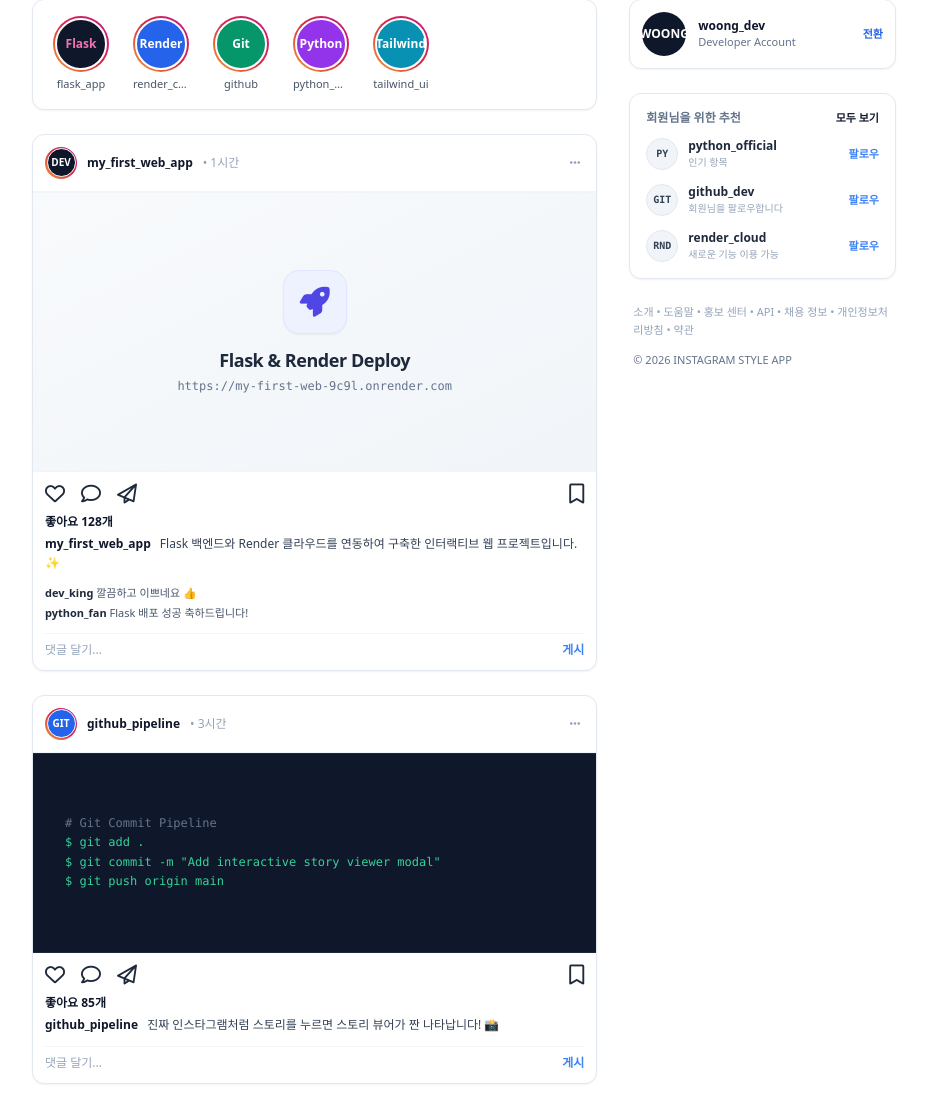
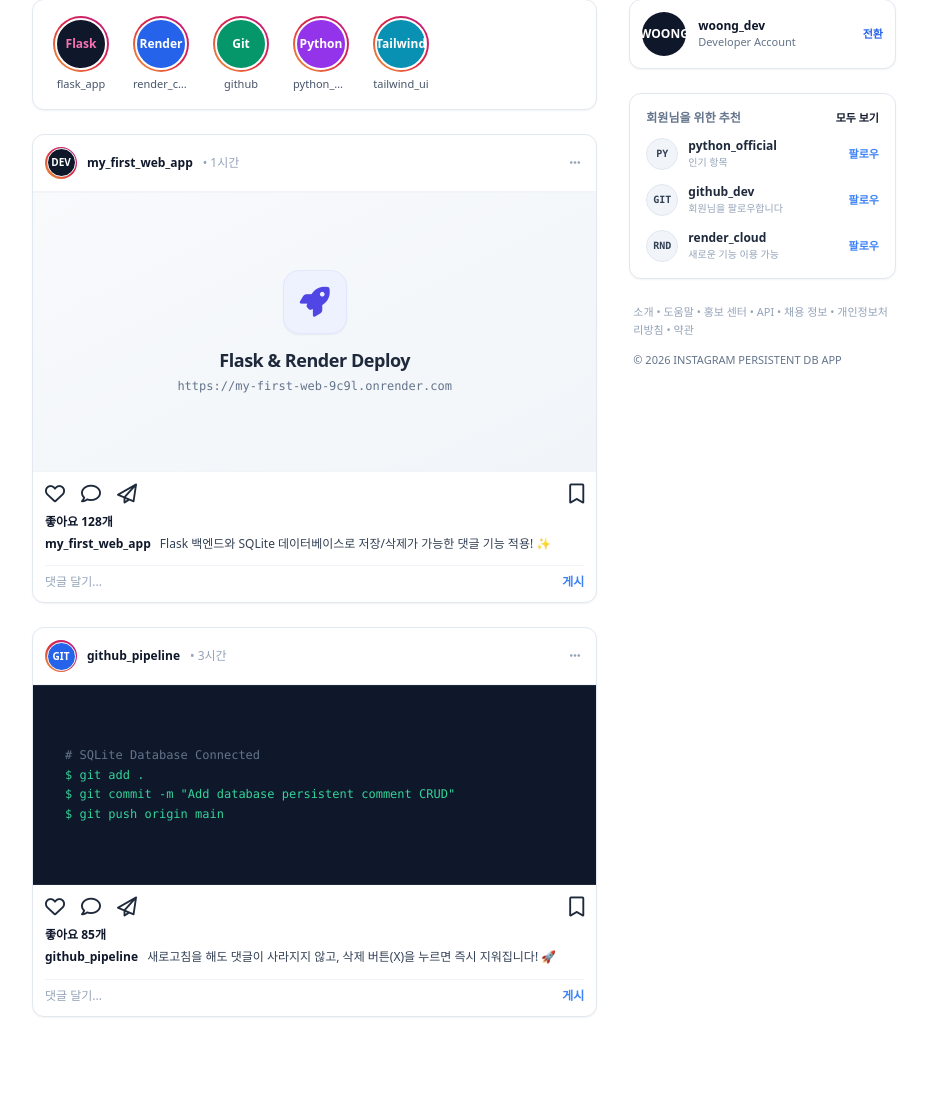
Before and after one commit to ChoiHwanwoong/my-first-web, a Flask app: page / in a window 1280 px wide. Shown: the part 82-1190 px from the top of the page, without its empty margins (176-1103 px from the left). After the commit the page ends 1099 px from the top, so only its background shows below. Run offline with Flask 3, Linux system fonts and the light colour scheme; data that the repository does not hold is empty; some libraries are stand-ins or nearby versions.

Commit message:
Add SQLite database for persistent comment creation and deletion

```diff
--- a/app.py
+++ b/app.py
@@ -1,12 +1,76 @@
+from flask import Flask, render_template, request, jsonify
+import sqlite3
 import os
-from flask import Flask, render_template
 
 app = Flask(__name__)
+DB_PATH = 'comments.db'
+
+# 데이터베이스 초기화 (테이블 생성)
+def init_db():
+    conn = sqlite3.connect(DB_PATH)
+    cursor = conn.cursor()
+    cursor.execute('''
+        CREATE TABLE IF NOT EXISTS comments (
+            id INTEGER PRIMARY KEY AUTOINCREMENT,
+            post_id INTEGER NOT NULL,
+            username TEXT NOT NULL,
+            content TEXT NOT NULL,
+            created_at TIMESTAMP DEFAULT CURRENT_TIMESTAMP
+        )
+    ''')
+    conn.commit()
+    conn.close()
+
+init_db()
 
 @app.route('/')
-def home():
-    return render_template('index.html', title="내 첫 웹사이트")
+def index():
+    return render_template('index.html')
+
+# 1. 댓글 조회 API
+@app.route('/api/comments/<int:post_id>', methods=['GET'])
+def get_comments(post_id):
+    conn = sqlite3.connect(DB_PATH)
+    cursor = conn.cursor()
+    cursor.execute('SELECT id, username, content FROM comments WHERE post_id = ? ORDER BY id ASC', (post_id,))
+    rows = cursor.fetchall()
+    conn.close()
+
+    comments = [{'id': row[0], 'username': row[1], 'content': row[2]} for row in rows]
+    return jsonify({'status': 'success', 'comments': comments})
+
+# 2. 댓글 추가 API
+@app.route('/api/comments', methods=['POST'])
+def add_comment():
+    data = request.json
+    post_id = data.get('post_id')
+    username = data.get('username', 'woong_dev')
+    content = data.get('content')
+
+    if not content:
+        return jsonify({'status': 'error', 'message': '내용을 입력해주세요.'}), 400
+
+    conn = sqlite3.connect(DB_PATH)
+    cursor = conn.cursor()
+    cursor.execute('INSERT INTO comments (post_id, username, content) VALUES (?, ?, ?)', (post_id, username, content))
+    conn.commit()
+    comment_id = cursor.lastrowid
+    conn.close()
+
+    return jsonify({
+        'status': 'success',
+        'comment': {'id': comment_id, 'username': username, 'content': content}
+    })
+
+# 3. 댓글 삭제 API
+@app.route('/api/comments/<int:comment_id>', methods=['DELETE'])
+def delete_comment(comment_id):
+    conn = sqlite3.connect(DB_PATH)
+    cursor = conn.cursor()
+    cursor.execute('DELETE FROM comments WHERE id = ?', (comment_id,))
+    conn.commit()
+    conn.close()
+    return jsonify({'status': 'success'})
 
 if __name__ == '__main__':
-    port = int(os.environ.get('PORT', 5000))
-    app.run(host='0.0.0.0', port=port, debug=True)
+    app.run(debug=True)
--- a/templates/index.html
+++ b/templates/index.html
@@ -142,14 +142,13 @@
                     <p class="font-semibold mb-1 text-slate-900" id="likeCount1">좋아요 128개</p>
                     <p class="text-slate-700 leading-relaxed">
                         <span class="font-semibold text-slate-900 mr-1.5">my_first_web_app</span>
-                        Flask 백엔드와 Render 클라우드를 연동하여 구축한 인터랙티브 웹 프로젝트입니다. ✨
+                        Flask 백엔드와 SQLite 데이터베이스로 저장/삭제가 가능한 댓글 기능 적용! ✨
                     </p>
 
-                    <div id="commentList1" class="mt-3 text-[11px] text-slate-600 space-y-1">
-                        <p><span class="font-semibold text-slate-800">dev_king</span> 깔끔하고 이쁘네요 👍</p>
-                        <p><span class="font-semibold text-slate-800">python_fan</span> Flask 배포 성공 축하드립니다!</p>
-                    </div>
+                    <!-- DB에서 불러오는 동적 댓글 목록 -->
+                    <div id="commentList1" class="mt-3 text-[11px] text-slate-600 space-y-1.5"></div>
 
+                    <!-- 댓글 입력폼 -->
                     <div class="mt-3 pt-2 border-t border-slate-100 flex items-center justify-between">
                         <input type="text" id="commentInput1" placeholder="댓글 달기..." onkeypress="if(event.key==='Enter') addComment(1)" class="w-full text-xs outline-none bg-transparent text-slate-800 placeholder-slate-400">
                         <button onclick="addComment(1)" class="text-blue-500 font-semibold text-xs ml-2 hover:text-blue-700 transition whitespace-nowrap">게시</button>
@@ -173,9 +172,9 @@
                 </div>
 
                 <div class="bg-slate-900 p-8 text-left border-y border-slate-800 font-mono text-xs text-emerald-400 leading-relaxed min-h-[200px] flex flex-col justify-center select-none">
-                    <p class="text-slate-500"># Git Commit Pipeline</p>
+                    <p class="text-slate-500"># SQLite Database Connected</p>
                     <p>$ git add .</p>
-                    <p>$ git commit -m "Add interactive story viewer modal"</p>
+                    <p>$ git commit -m "Add database persistent comment CRUD"</p>
                     <p>$ git push origin main</p>
                 </div>
 
@@ -192,10 +191,10 @@
                     <p class="font-semibold mb-1 text-slate-900" id="likeCount2">좋아요 85개</p>
                     <p class="text-slate-700 leading-relaxed">
                         <span class="font-semibold text-slate-900 mr-1.5">github_pipeline</span>
-                        진짜 인스타그램처럼 스토리를 누르면 스토리 뷰어가 짠 나타납니다! 📸
+                        새로고침을 해도 댓글이 사라지지 않고, 삭제 버튼(X)을 누르면 즉시 지워집니다! 🚀
                     </p>
 
-                    <div id="commentList2" class="mt-3 text-[11px] text-slate-600 space-y-1"></div>
+                    <div id="commentList2" class="mt-3 text-[11px] text-slate-600 space-y-1.5"></div>
 
                     <div class="mt-3 pt-2 border-t border-slate-100 flex items-center justify-between">
                         <input type="text" id="commentInput2" placeholder="댓글 달기..." onkeypress="if(event.key==='Enter') addComment(2)" class="w-full text-xs outline-none bg-transparent text-slate-800 placeholder-slate-400">
@@ -265,25 +264,20 @@
 
             <footer class="text-[11px] text-slate-400 leading-relaxed font-sans px-1">
                 소개 • 도움말 • 홍보 센터 • API • 채용 정보 • 개인정보처리방침 • 약관
-                <p class="mt-3 text-slate-500">© 2026 INSTAGRAM STYLE APP</p>
+                <p class="mt-3 text-slate-500">© 2026 INSTAGRAM PERSISTENT DB APP</p>
             </footer>
         </aside>
 
     </main>
 
-    <!-- 스토리 뷰어 모달 (전체화면 오버레이) -->
+    <!-- 스토리 뷰어 모달 -->
     <div id="storyModal" class="fixed inset-0 bg-black/90 z-50 hidden flex items-center justify-center">
-        <!-- Close Button -->
         <button onclick="closeStoryModal()" class="absolute top-5 right-5 text-white text-2xl hover:text-slate-400 z-50">
             <i class="fa-solid fa-xmark"></i>
         </button>
 
-        <!-- Story Container -->
         <div class="w-full max-w-sm h-[580px] bg-slate-900 rounded-2xl overflow-hidden relative flex flex-col justify-between shadow-2xl border border-slate-800">
-
-            <!-- Story Header -->
             <div class="p-4 z-10 bg-gradient-to-b from-black/80 to-transparent">
-                <!-- Progress Bar -->
                 <div class="w-full bg-white/30 h-1 rounded-full mb-3 overflow-hidden">
                     <div id="storyProgress" class="bg-white h-full w-0"></div>
                 </div>
@@ -297,14 +291,12 @@
                 </div>
             </div>
 
-            <!-- Story Body Content -->
             <div id="storyBg" class="absolute inset-0 flex flex-col items-center justify-center text-white p-8 text-center">
                 <i id="storyIcon" class="fa-solid fa-star text-5xl mb-4 animate-bounce"></i>
                 <h3 id="storyTitle" class="text-2xl font-bold tracking-tight mb-2">Story Title</h3>
                 <p id="storyDesc" class="text-xs text-white/80 leading-relaxed max-w-xs">Story Description Content</p>
             </div>
 
-            <!-- Story Footer Input -->
             <div class="p-4 z-10 bg-gradient-to-t from-black/80 to-transparent flex items-center gap-3 text-white text-sm">
                 <input type="text" placeholder="메시지 보내기..." class="bg-white/10 border border-white/20 rounded-full px-4 py-2 text-xs w-full text-white placeholder-white/50 outline-none">
                 <i onclick="customAlert('좋아요를 보냈습니다! ❤️')" class="fa-regular fa-heart text-xl cursor-pointer hover:text-red-500"></i>
@@ -318,6 +310,78 @@
         const likes = { 1: { count: 128, state: false }, 2: { count: 85, state: false } };
         const bookmarks = { 1: false, 2: false };
         let storyTimer = null;
+
+        // 페이지 로드 시 기존 댓글 가져오기
+        document.addEventListener("DOMContentLoaded", () => {
+            loadComments(1);
+            loadComments(2);
+        });
+
+        // 댓글 데이터 로드 (GET)
+        function loadComments(postId) {
+            fetch(`/api/comments/${postId}`)
+                .then(res => res.json())
+                .then(data => {
+                    if (data.status === 'success') {
+                        const list = document.getElementById(`commentList${postId}`);
+                        list.innerHTML = '';
+                        data.comments.forEach(comment => {
+                            renderCommentItem(postId, comment);
+                        });
+                    }
+                });
+        }
+
+        // 댓글 화면 렌더링 함수
+        function renderCommentItem(postId, comment) {
+            const list = document.getElementById(`commentList${postId}`);
+            const item = document.createElement('div');
+            item.className = "flex items-center justify-between group py-0.5";
+            item.id = `comment-${comment.id}`;
+            item.innerHTML = `
+                <p><span class="font-semibold text-slate-800">${escapeHtml(comment.username)}</span> ${escapeHtml(comment.content)}</p>
+                <button onclick="deleteComment(${comment.id}, ${postId})" class="text-slate-400 hover:text-red-500 opacity-0 group-hover:opacity-100 transition px-1" title="삭제">
+                    <i class="fa-solid fa-xmark text-xs"></i>
+                </button>
+            `;
+            list.appendChild(item);
+        }
+
+        // 댓글 추가 (POST)
+        function addComment(postId) {
+            const input = document.getElementById(`commentInput${postId}`);
+            const content = input.value.trim();
+            if (!content) return;
+
+            fetch('/api/comments', {
+                method: 'POST',
+                headers: { 'Content-Type': 'application/json' },
+                body: JSON.stringify({
+                    post_id: postId,
+                    username: 'woong_dev',
+                    content: content
+                })
+            })
+            .then(res => res.json())
+            .then(data => {
+                if (data.status === 'success') {
+                    renderCommentItem(postId, data.comment);
+                    input.value = '';
+                }
+            });
+        }
+
+        // 댓글 삭제 (DELETE)
+        function deleteComment(commentId, postId) {
+            fetch(`/api/comments/${commentId}`, { method: 'DELETE' })
+                .then(res => res.json())
+                .then(data => {
+                    if (data.status === 'success') {
+                        const el = document.getElementById(`comment-${commentId}`);
+                        if (el) el.remove();
+                    }
+                });
+        }
 
         function toggleLike(id) {
             const btn = document.getElementById(`likeBtn${id}`);
@@ -347,23 +411,11 @@
             }
         }
 
-        function addComment(id) {
-            const input = document.getElementById(`commentInput${id}`);
-            const list = document.getElementById(`commentList${id}`);
-            if (!input.value.trim()) return;
-            const newComment = document.createElement('p');
-            newComment.innerHTML = `<span class="font-semibold text-slate-800">woong_dev</span> ${escapeHtml(input.value)}`;
-            list.appendChild(newComment);
-            input.value = '';
-        }
-
         function focusComment(id) {
             document.getElementById(`commentInput${id}`).focus();
         }
 
-        // 스토리 뷰어 열기
         function showStoryModal(el, username, title, desc, bgClass, iconClass) {
-            // 스토리 읽음 처리 (분홍 테두리 회색으로 변경)
             const ring = el.querySelector('.story-ring');
             if (ring) {
                 ring.classList.remove('story-ring');
@@ -381,14 +433,11 @@
 
             modal.classList.remove('hidden');
             progress.classList.remove('animate-progress');
-            void progress.offsetWidth; // 리셋 트리거
+            void progress.offsetWidth;
             progress.classList.add('animate-progress');
 
-            // 5초 후 자동으로 닫기
             clearTimeout(storyTimer);
-            storyTimer = setTimeout(() => {
-                closeStoryModal();
-            }, 5000);
+            storyTimer = setTimeout(() => { closeStoryModal(); }, 5000);
         }
 
         function closeStoryModal() {
```
